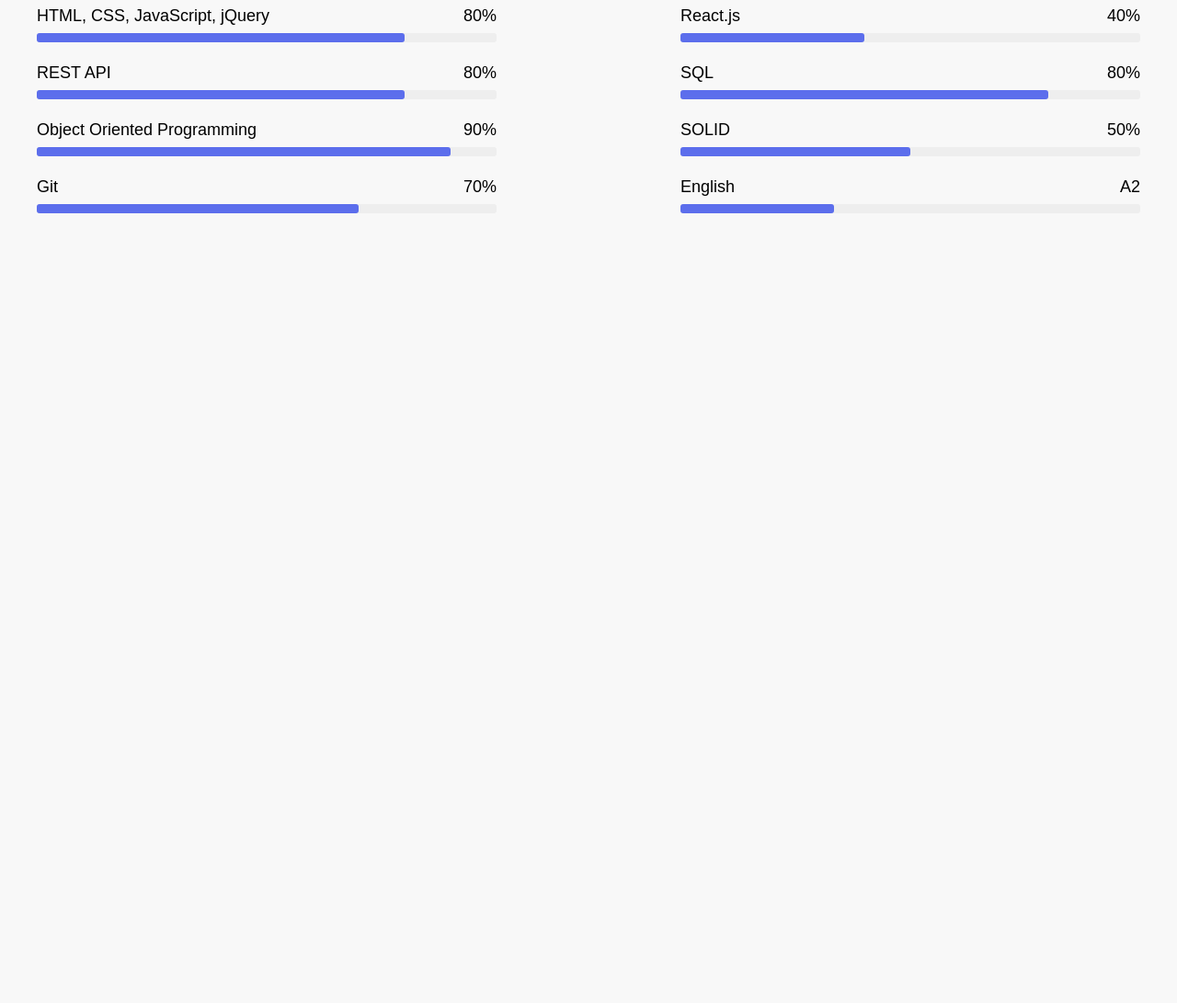
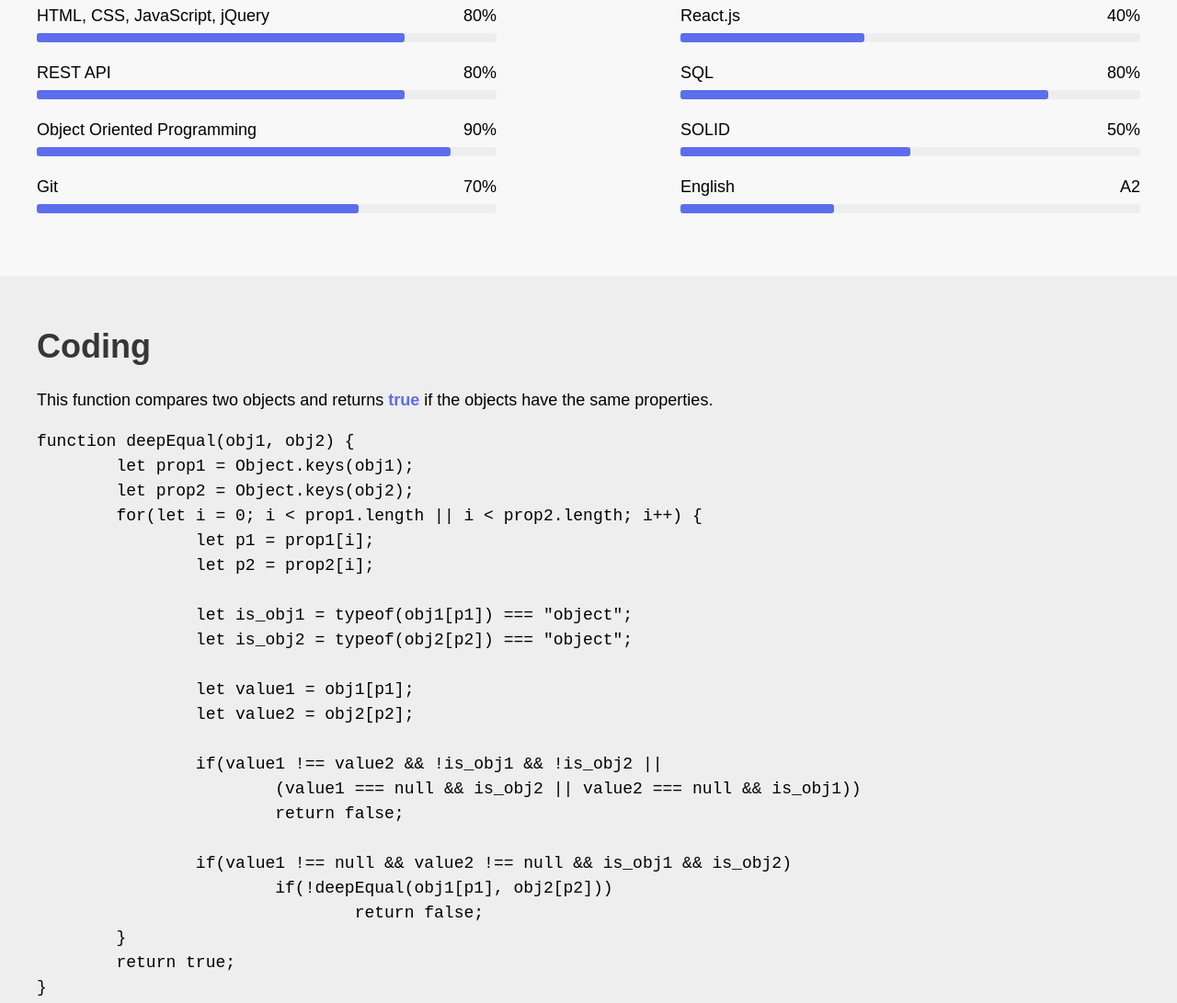
Before and after one commit to AlexDevRu/rsschool-cv, a website: page index.html in a window 1280 px wide. Shown: the part 993-2084 px from the top of the page at 92% size. Before the commit the page ends 1293 px from the top, so only its background shows below. Drawn offline with Linux system fonts and the light colour scheme; a web font is replaced by a local one.

Commit message:
feat: add coding section

```diff
--- a/index.html
+++ b/index.html
@@ -134,6 +134,40 @@
 					</div>
 				</div>
 			</section>
+			<section class="coding" id="coding">
+				<div class="container">
+					<div class="coding__inner">
+						<h2 class="title">Coding</h2>
+						<p class="coding__text">This function compares two objects and returns <mark>true</mark> if the objects have the same properties.</p>
+						<code>
+							<pre>
+function deepEqual(obj1, obj2) {
+	let prop1 = Object.keys(obj1);
+	let prop2 = Object.keys(obj2);
+	for(let i = 0; i &lt; prop1.length || i &lt; prop2.length; i++) {
+		let p1 = prop1[i];
+		let p2 = prop2[i];
+
+		let is_obj1 = typeof(obj1[p1]) === "object";
+		let is_obj2 = typeof(obj2[p2]) === "object";
+
+		let value1 = obj1[p1];
+		let value2 = obj2[p2];
+
+		if(value1 !== value2 && !is_obj1 && !is_obj2 ||
+			(value1 === null && is_obj2 || value2 === null && is_obj1))
+			return false;
+
+		if(value1 !== null && value2 !== null && is_obj1 && is_obj2)
+			if(!deepEqual(obj1[p1], obj2[p2]))
+				return false;
+	}
+	return true;
+}</pre>
+						</code>
+					</div>
+				</div>
+			</section>
 		</main>
 		<script src="js/app.min.js"></script>
 	</body>
--- a/scss/_base.scss
+++ b/scss/_base.scss
@@ -73,6 +73,14 @@
 	max-width: 1240px;
 }
 
+pre {
+	margin: 0;
+}
+mark {
+	background-color: transparent;
+	color: $accent;
+	font-weight: 600;
+}
 
 /*.wrapper {
 	display: flex;
--- a/scss/_vars.scss
+++ b/scss/_vars.scss
@@ -1,9 +1,3 @@
-$main: #CD6326;
-$light: #E39128;
-$dark: #8F5613;
-$font-grey: #666666;
-$font-dark: #333333;
-
 $bg: #f8f8f8;
 $bg-dark: #eee;
 $text: #000;
--- a/scss/style.scss
+++ b/scss/style.scss
@@ -117,6 +117,11 @@
 	}
 }
 
+.coding {
+	padding: 50px 0;
+	background-color: $bg-dark;
+}
+
 .progress {
 	background-color: $bg-dark;
 	border-radius: 3px;
```
Also changed, not shown: css/app.min.css.
